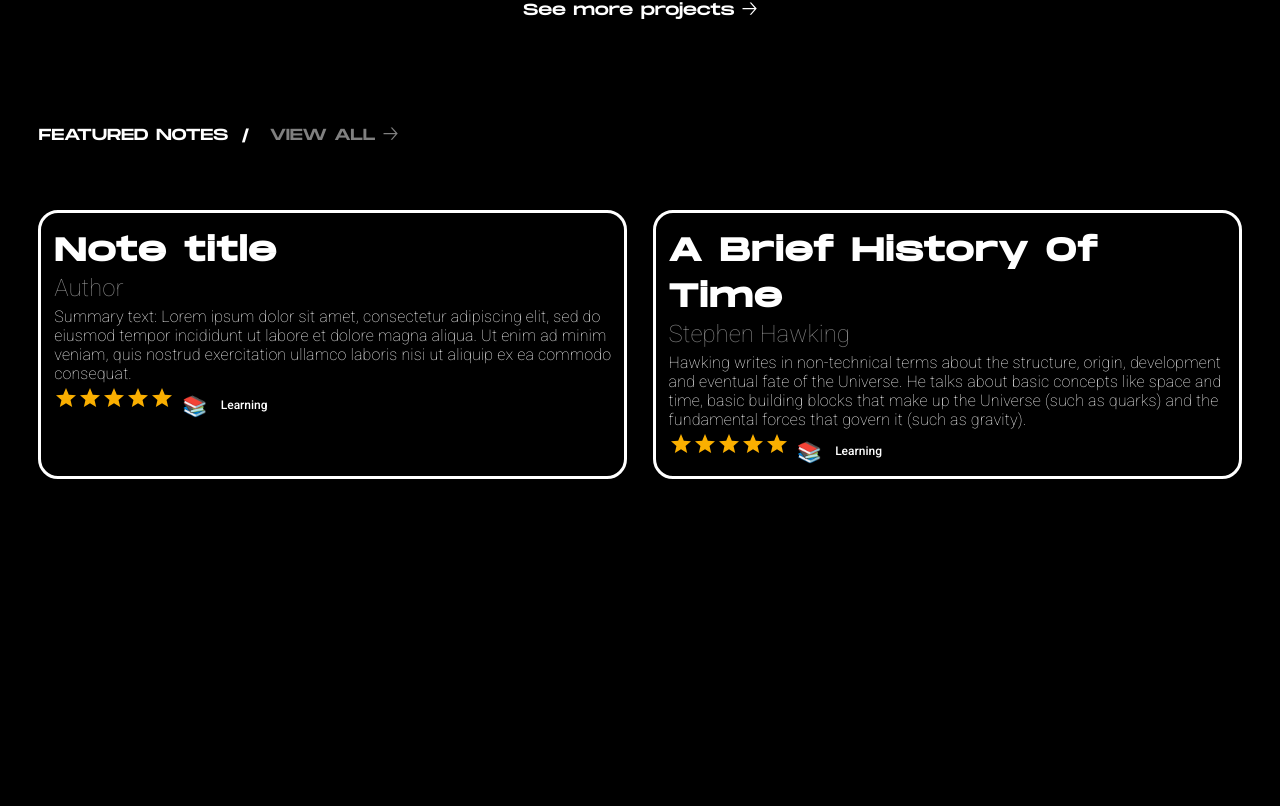
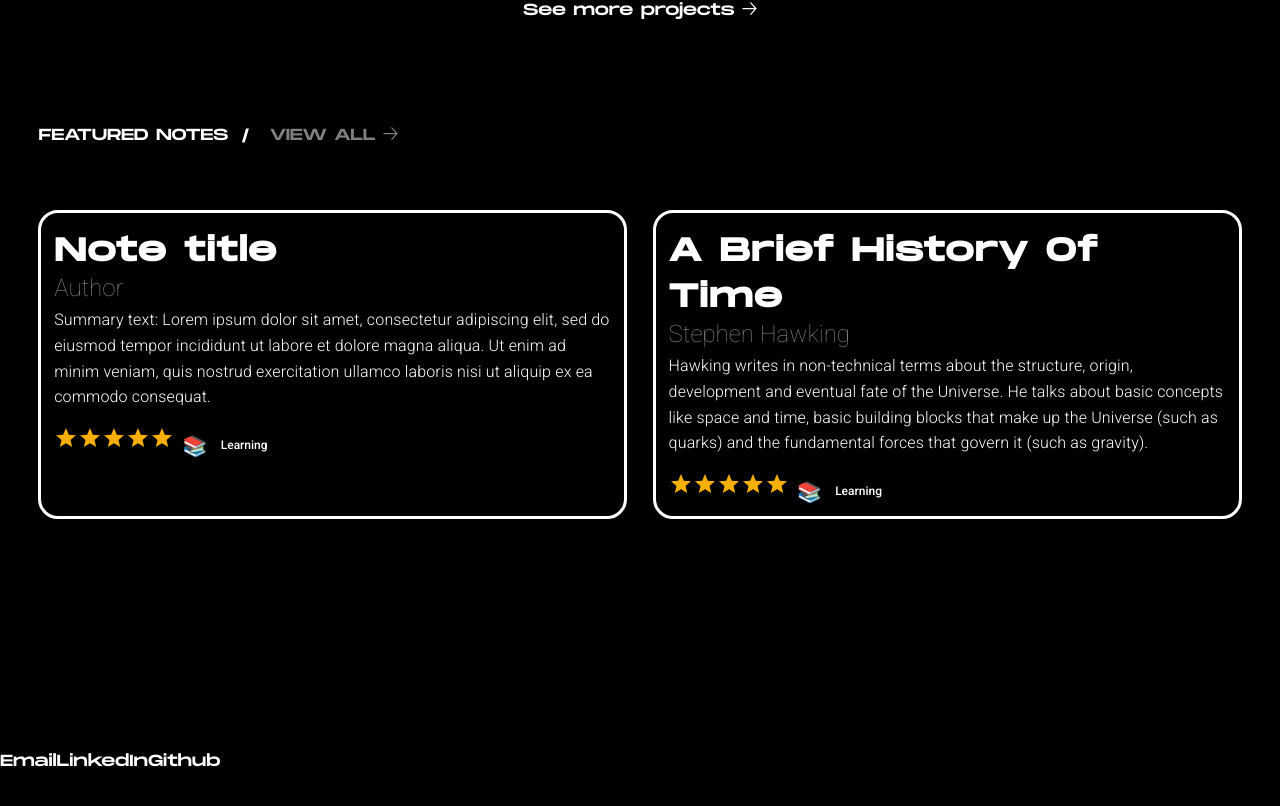
Before and after one commit to Wilmox/portfolio, a Next.js app: page / in a window 1280 px wide. Shown: the part 2051-2857 px from the top of the page. Before the commit the page ends 2730 px from the top, so only its background shows below. Built offline with nearby package versions, Linux system fonts and the light colour scheme.

Commit message:
Started footer

```diff
--- /dev/null
+++ b/components/Footer.js
@@ -0,0 +1,11 @@
+const Footer = () => {
+    return (
+        <footer>
+            <a>Email</a>
+            <a>LinkedIn</a>
+            <a>Github</a>
+        </footer>
+     );
+}
+
+export default Footer;
--- /dev/null
+++ b/components/Footer.module.css
@@ -0,0 +1,3 @@
+footer {
+    color: white;
+}
--- a/pages/index.js
+++ b/pages/index.js
@@ -8,6 +8,7 @@ import CircleText from '../components/CircleText.js'
 import Chip from '../components/Chip.js'
 import Arrow from '../components/ArrowSVG.js'
 import Rating from '@material-ui/core/Rating';
+import Footer from '../components/Footer.js'
 
 export default function Home() {
   return (
@@ -135,8 +136,10 @@ export default function Home() {
               <p>
                 Summary text: Lorem ipsum dolor sit amet, consectetur adipiscing elit, sed do eiusmod tempor incididunt ut labore et dolore magna aliqua. Ut enim ad minim veniam, quis nostrud exercitation ullamco laboris nisi ut aliquip ex ea commodo consequat.
               </p>
-              <Rating name="half-rating-read" defaultValue={5} precision={0.5} readOnly />
-              <Chip bgColor="rgba(243, 156, 18, .7)" text={"Learning"} icon={"\u{1F4DA}"} />
+              <div className={styles.aboutNote}>
+                <Rating name="half-rating-read" defaultValue={5} precision={0.5} readOnly />
+                <Chip bgColor="rgba(243, 156, 18, .7)" text={"Learning"} icon={"\u{1F4DA}"} />
+              </div>
             </a>
 
             <a className={styles.noteCard}>
@@ -146,13 +149,20 @@ export default function Home() {
                 Hawking writes in non-technical terms about the structure, origin, development and eventual fate of the Universe. He talks about basic concepts like space and time,
                 basic building blocks that make up the Universe (such as quarks) and the fundamental forces that govern it (such as gravity).
               </p>
-              <Rating name="half-rating-read" defaultValue={5} precision={0.5} readOnly />
-              <Chip bgColor="rgba(243, 156, 18, .7)" text={"Learning"} icon={"\u{1F4DA}"} />
+              <div className={styles.aboutNote}>
+                <Rating name="half-rating-read" defaultValue={5} precision={0.5} readOnly />
+                <Chip bgColor="rgba(243, 156, 18, .7)" text={"Learning"} icon={"\u{1F4DA}"} />
+              </div>
             </a>
           </div>
         </section>
 
+        <section className={styles.contactSection}>
+
+        </section>
+
       </main>
+      <Footer />
     </div>
   )
 }
--- a/styles/Home.module.css
+++ b/styles/Home.module.css
@@ -209,11 +209,21 @@ ul.breadcrumb li a:hover {
 }
 
 .noteCard p {
-  font-weight: lighter;
+  font-weight: 300;
+  line-height: 160%;
   font-family: 'Roboto', sans-serif;
   text-shadow:0 0 1px transparent;
   letter-spacing: 0.01rem;
   margin: .2vw 0;
+}
+
+.aboutNote {
+  margin-top: 16px;
+  width: 100%;
+  bottom: 0;
+  align-items: center;
+  -webkit-box-align: center;
+  justify-content: space-between;
 }
 
 @media screen and (max-width: 1500px) {}
```
